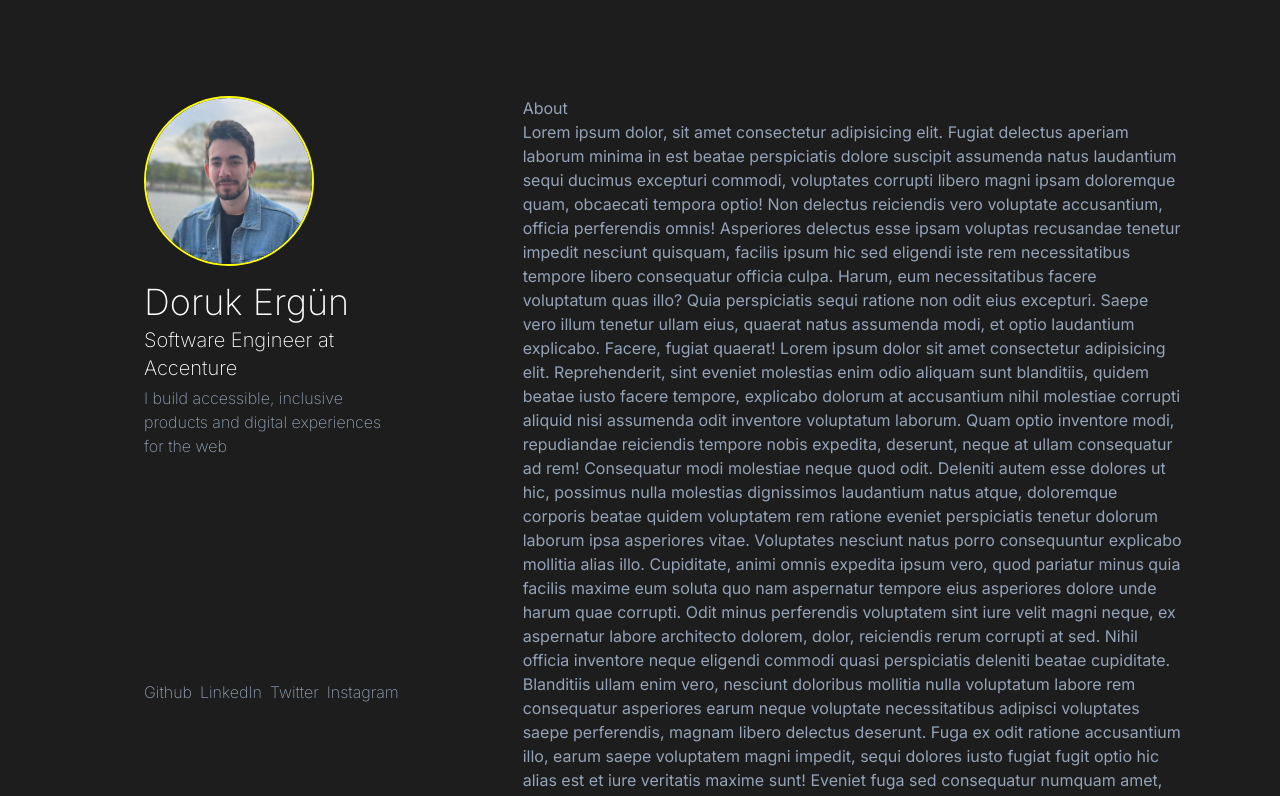
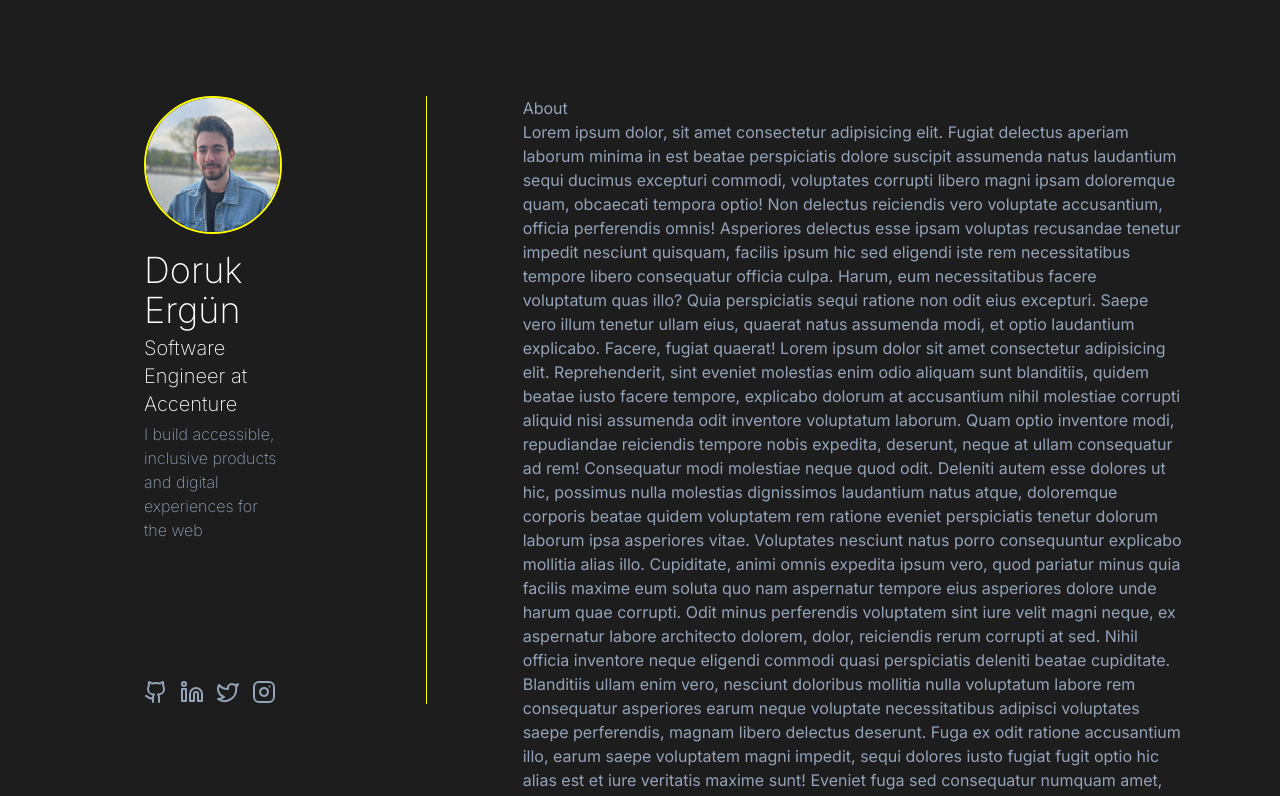
Before and after one commit to dorukErgun/dorukergun, a Next.js app: page / in a window 1280 px wide. Shown: the top 796 px of the page. Built offline with nearby package versions, Linux system fonts and the light colour scheme.

Commit message:
Update icons

```diff
--- a/package.json
+++ b/package.json
@@ -15,6 +15,7 @@
     "autoprefixer": "10.4.14",
     "eslint": "8.42.0",
     "eslint-config-next": "13.4.5",
+    "lucide-react": "^0.244.0",
     "next": "13.4.5",
     "postcss": "8.4.24",
     "react": "18.2.0",
--- a/src/app/layout.tsx
+++ b/src/app/layout.tsx
@@ -1,6 +1,6 @@
 import Header from '@/components/header'
 import './globals.css'
-import { Inter, Kelly_Slab } from 'next/font/google'
+import { Inter } from 'next/font/google'
 
 const inter = Inter({ subsets: ['latin'] })
 
--- a/src/components/socials.tsx
+++ b/src/components/socials.tsx
@@ -1,4 +1,5 @@
 import Link from "next/link";
+import { Github as GithubIcon, Twitter as TwitterIcon, Linkedin as LinkedinIcon, Instagram as InstagramIcon } from 'lucide-react';
 
 export default function Socials() {
 
@@ -6,23 +7,27 @@
     {
       name: 'Github',
       link: 'https://github.com/dorukErgun',
+      icon: GithubIcon
     },
     {
       name: 'LinkedIn',
-      link: 'https://www.linkedin.com/in/dorukergun99/'
+      link: 'https://www.linkedin.com/in/dorukergun99/',
+      icon: LinkedinIcon
     },
     {
       name: 'Twitter',
-      link: 'https://twitter.com/dorukergundev'
+      link: 'https://twitter.com/dorukergundev',
+      icon: TwitterIcon
     },
     {
       name: 'Instagram',
-      link: 'https://www.instagram.com/dorukergun/'
+      link: 'https://www.instagram.com/dorukergun/',
+      icon: InstagramIcon
     },
   ]
 
   return (
-    <div className="flex gap-x-2">
+    <div className="flex gap-x-3">
       {socials.map((social, index) => (
         <Link
           key={index.toString()}
@@ -31,7 +36,7 @@
           rel="noopener noreferrer"
           className="text-base text-subtext hover:text-primary transition-colors duration-300 ease-in-out"
         >
-          {social.name}
+          <social.icon className="w-6 h-6" />
         </Link>
       ))}
     </div>
--- a/tailwind.config.js
+++ b/tailwind.config.js
@@ -15,5 +15,6 @@
       }
     },
   },
-  plugins: [],
+  plugins: [
+  ],
 }
```
Also changed, not shown: 1 other file (tests, documents, lock files or other folders).
